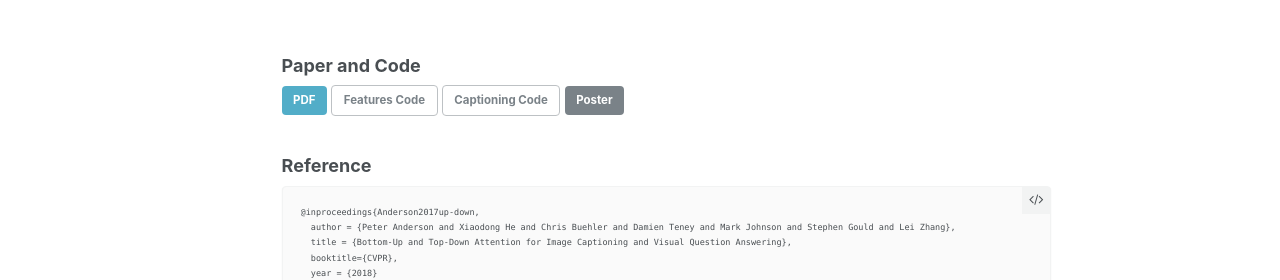
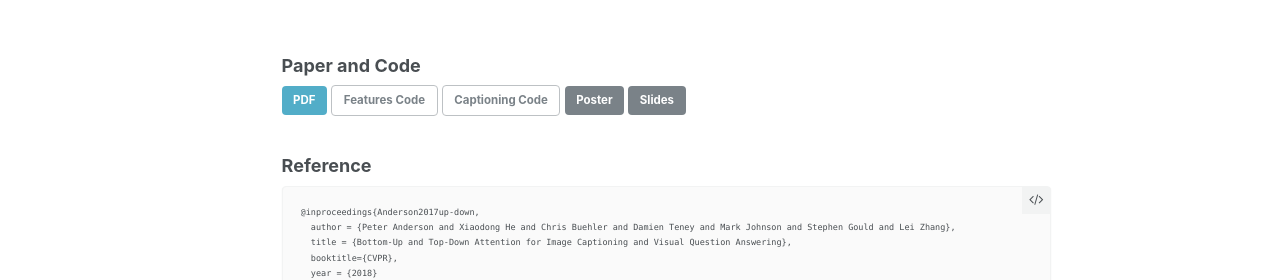
Before and after one commit to peteanderson80/peteanderson80.github.io, a Jekyll site: the page built from _posts/2017-08-11-up-down-attention.md, in a window 1280 px wide. Shown: the part 1009-1289 px from the top of the page. Built offline with Jekyll 4.4.1, drawn with Linux system fonts in a browser that asks for light colours; a script that is not in the unit is left out; comment, search, counter and statistics services are not loaded.

Commit message:
Add slides from CVPR talk

```diff
--- a/_data/news.yml
+++ b/_data/news.yml
@@ -8,7 +8,7 @@ main:
   - "(February 2018) We have three papers accepted to CVPR 2018, including [one oral](/up-down-attention/) and [one spotlight](https://bringmeaspoon.org/)! Congratulations to all co-authors."
 
 all:
-  - “(June 2018) Presenting an invited talk at the [VQA Challenge and Visual Dialog workshop](http://visualqa.org/workshop) at CVPR.“
+  - "(June 2018) Presenting an invited talk at the [VQA Challenge and Visual Dialog workshop](http://visualqa.org/workshop) at CVPR."
   - "(May 2018) Our Vision and Language Navigation (VLN) [challenge and leaderboard](https://evalai.cloudcv.org/web/challenges/challenge-page/97/overview) is now live on EvalAI!"
   - "(May 2018) Very excited to be an organizer of the ECCV 2018 workshop on [Visual Learning and Embodied Agents in Simulation Environments](https://eccv18-vlease.github.io/)."
   - "(April 2018) We have a paper accepted to [ACL 2018](http://acl2018.org/)."
--- a/_data/publications.yml
+++ b/_data/publications.yml
@@ -26,6 +26,7 @@ main:
       - "[Features Code](https://github.com/peteanderson80/bottom-up-attention){: .btn .btn--inverse}"
       - "[Captioning Code](https://github.com/peteanderson80/Up-Down-Captioner){: .btn .btn--inverse}"
       - "[Poster](/images/cvpr18_UpDown_poster.pdf){: .btn}"
+      - "[Slides](/images/CVPR-Up-Down-talk.pdf){: .btn}"
   - title: "Tips and Tricks for Visual Question Answering: Learnings from the 2017 Challenge"
     authors: "Damien Teney, Peter Anderson, Xiaodong He, Anton van den Hengel"
     venue: "Accepted to *IEEE Conference on Computer Vision and Pattern Recognition (CVPR)*, 2018."
--- a/_posts/2017-08-11-up-down-attention.md
+++ b/_posts/2017-08-11-up-down-attention.md
@@ -29,6 +29,7 @@ Top-down visual attention mechanisms have been used extensively in image caption
 [Features Code](https://github.com/peteanderson80/bottom-up-attention){: .btn .btn--inverse}
 [Captioning Code](https://github.com/peteanderson80/Up-Down-Captioner){: .btn .btn--inverse}
 [Poster](/images/cvpr18_UpDown_poster.pdf){: .btn}
+[Slides](/images/CVPR-Up-Down-talk.pdf){: .btn}
 
 
 ### Reference
```
Also changed, not shown: 1 other file.
